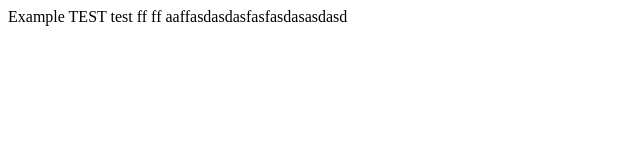
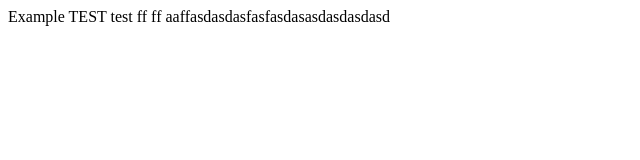
Before and after one commit to andrewducknsk/commitizen, a website: page index.html in a window 1280 px wide. Shown: the full height of the page, 0-640 px from the left. Drawn offline with Linux system fonts and the light colour scheme.

Commit message:
feat: some text

```diff
--- a/index.html
+++ b/index.html
@@ -5,6 +5,6 @@
   <title>Title</title>
 </head>
 <body>
- Example TEST test ff ff ааffasdasdasfasfasdasasdasd
+ Example TEST test ff ff ааffasdasdasfasfasdasasdasdasdasd
 </body>
 </html>
```
